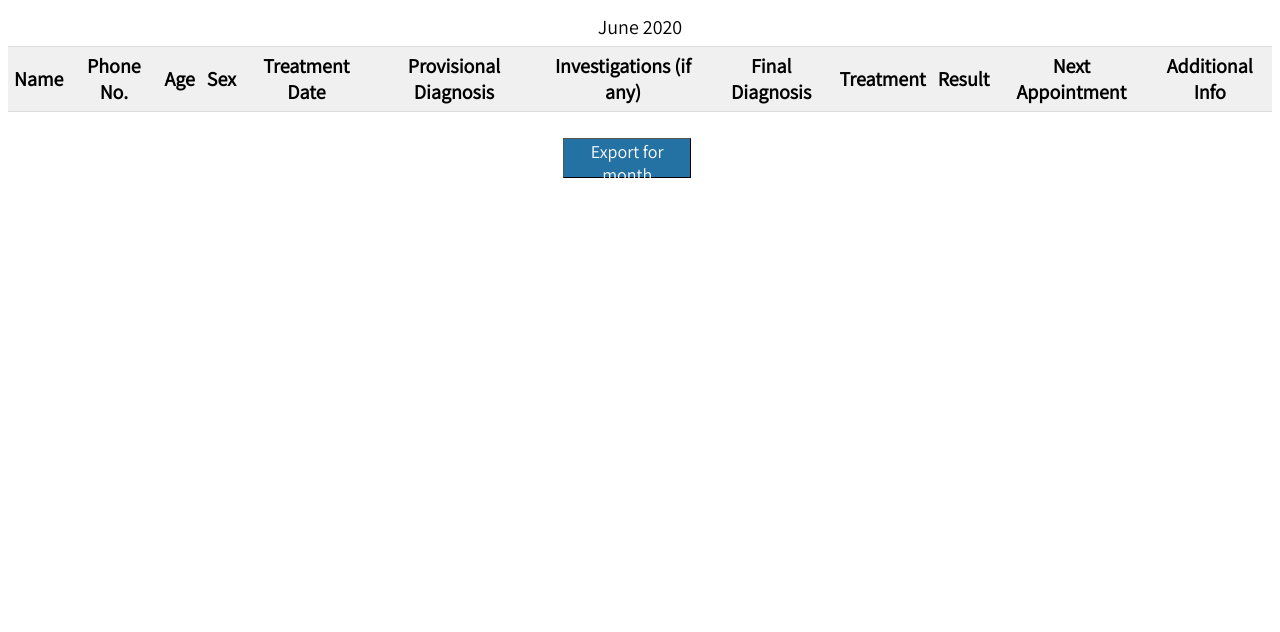
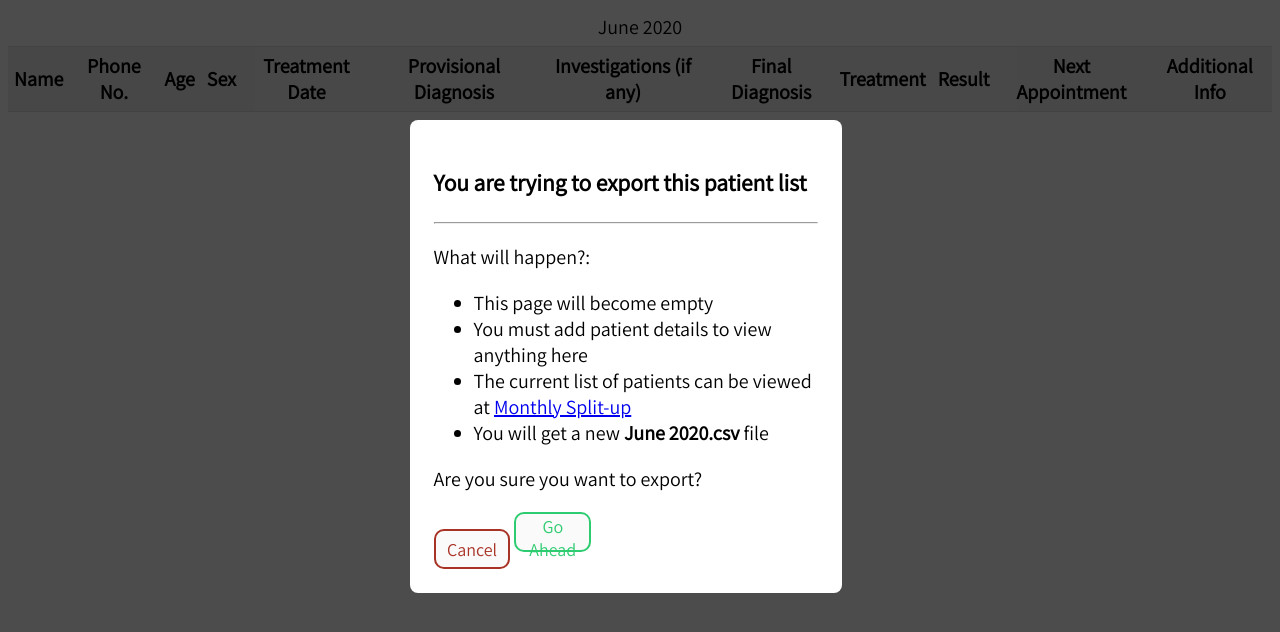
Before and after one commit to datmemerboi/TDC, a website: page view/view.html in a window 1280 px wide. Both pictures are taken after a click on the button "Export for month". Drawn offline with nearby package versions, Linux system fonts and the light colour scheme; no server answers.

Commit message:
Confirmation modal for export

```diff
--- a/static/css/view.css
+++ b/static/css/view.css
@@ -43,3 +43,35 @@ tr:active {
 .center-btn:active {
   background-color: #3582B4;
 }
+@-webkit-keyframes slideIn {
+  from{ top: -20em; }
+  to{ top: 0; }
+}
+.modal-container {
+  background-color: rgba(0, 0, 0, 0.7);
+  display: none;
+  width: 100vw; height: 100vh;
+  position: fixed; left: 0; top: 0;
+  animation: slideIn 1s;
+}
+.modal-box {
+  background-color: #FFF;
+  width: 30vw; min-height: 20vh;
+  position: relative; top: 15vh; left: 32vw;
+  border: none; border-radius: 8px;
+  padding: 3vmin;
+}
+.small-btn {
+  border-style: solid; border-width: 2px; border-radius: 10px;
+  background-color: #FAFAFA;
+  width: 6vw;
+}
+.cancel-btn {
+  border-color: #A93226; color: #A93226;
+}
+.goAhead-btn {
+  border-color: #2ECC71; color: #2ECC71;
+}
+.no-select {
+  user-select: none;
+}
--- a/static/js/view.js
+++ b/static/js/view.js
@@ -2,6 +2,7 @@ function showDate() {
   var months=['January', 'February', 'March', 'April', 'May', 'June', 'July', 'August', 'September', 'October', 'November', 'December']
   var monthYYYY = months[new Date().getMonth()]+" "+(new Date().getFullYear());
   document.getElementById('date-td').innerHTML = monthYYYY;
+  document.getElementById('modal-date-filename').innerHTML = monthYYYY;
 }
 window.onload= ()=>{
   showDate();
@@ -44,11 +45,20 @@ window.onload= ()=>{
 
  })
 };
+function makingSure() {
+  document.getElementById('modal-container').style.display = "block";
+}
+function cancelExport() {
+  document.getElementById('modal-container').style.display = "none";
+}
 function exportFn() {
   $.get("http://localhost:9090/monthlyExport", {}, (res)=>{
     if(res==="Accepted"){
       alert("Exported!");
       window.location.href = "/"
+    }
+    if(res==="Null Data") {
+      alert("No data to export!");
     }
     else {
       console.log(res);
--- a/view/view.html
+++ b/view/view.html
@@ -32,7 +32,23 @@
         </tbody>
       </table>
       <br style="user-select:none">
-      <button class="btn center-btn" onclick="exportFn()">Export for month</button>
+      <button class="btn center-btn" onclick="makingSure()">Export for month</button>
+    </div>
+    <div class="modal-container" id="modal-container">
+      <div class="modal-box">
+        <h3 class="no-select">You are trying to export this patient list</h3>
+        <hr/>
+        <p class="no-select">What will happen?:</p>
+        <ul>
+          <li>This page will become empty</li>
+          <li>You must add patient details to view anything here</li>
+          <li>The current list of patients can be viewed at <a href="/whichMonth/" target="_blank">Monthly Split-up</a></li>
+          <li>You will get a new <b><span id="modal-date-filename"></span>.csv</b> file</li>
+        </ul>
+        <p class="no-select">Are you sure you want to export?</p>
+        <button type="button" name="Cancel" value="Cancel" class="btn small-btn cancel-btn" onclick="cancelExport()">Cancel</button>
+        <button type="button" name="Go Ahead" value="Go Ahead" class="btn small-btn goAhead-btn" onclick="exportFn()">Go Ahead</button>
+      </div>
     </div>
   </body>
   <script type="text/javascript" src="/js/view.js"></script>
```
